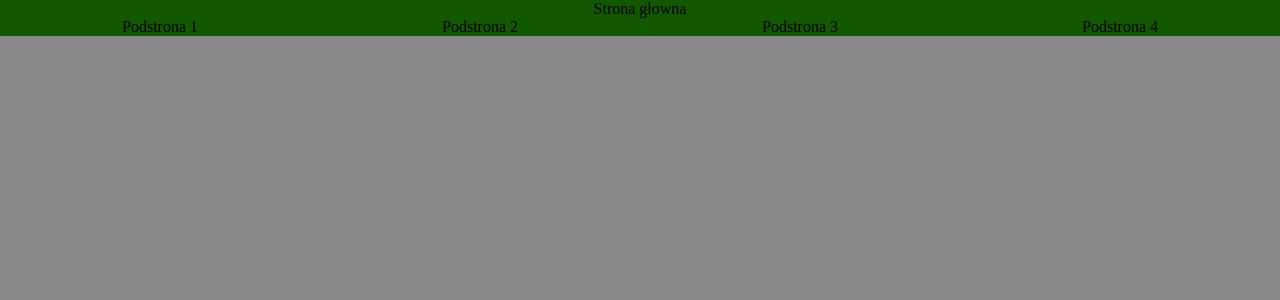
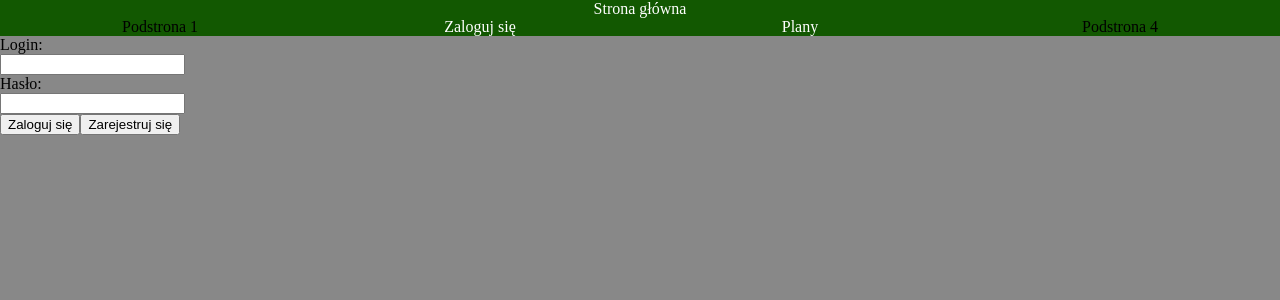
Before and after one commit to wasiluk-dev/planoramka, a React (Vite) app in the folder frontend/: page /login in a window 1280 px wide. Shown: the top 300 px of the page. Built offline with nearby package versions, Linux system fonts and the light colour scheme.

Commit message:
Login/Register form

```diff
--- a/frontend/package.json
+++ b/frontend/package.json
@@ -14,6 +14,8 @@
     "react-dom": "^18.3.1"
   },
   "devDependencies": {
+    "@rollup/plugin-typescript": "^11.1.6",
+    "@types/node": "^20.14.12",
     "@types/react": "^18.3.3",
     "@types/react-dom": "^18.3.0",
     "@typescript-eslint/eslint-plugin": "^7.15.0",
@@ -22,6 +24,7 @@
     "eslint": "^8.57.0",
     "eslint-plugin-react-hooks": "^4.6.2",
     "eslint-plugin-react-refresh": "^0.4.7",
+    "react-router-dom": "^6.25.1",
     "typescript": "^5.2.2",
     "vite": "^5.3.4"
   }
--- /dev/null
+++ b/frontend/src/App.tsx
@@ -0,0 +1,28 @@
+// src/App.jsx
+// import {BrowserRouter as Route, Router, Routes} from 'react-router-dom';
+// import NotFound from './NotFound';
+import React from "react";
+import Header from "./Header/Header.tsx";
+import {BrowserRouter, Route, Routes} from "react-router-dom";
+import Login from "./Login/Login.tsx";
+import NotFound from "./NotFound.tsx";
+import Home from "./Home/Home.tsx";
+import Plans from "./Plans/Plans.tsx";
+
+const App: React.FC = () => {
+    return (
+        <>
+            <Header/>
+            <BrowserRouter>
+                <Routes>
+                    <Route path='/' element={<Home/>} />
+                    <Route path='/plans' element={<Plans/>} />
+                    <Route path='login' element={<Login/>} />
+                    <Route path='*' element={<NotFound/>} />
+                </Routes>
+            </BrowserRouter>
+        </>
+    );
+};
+
+export default App;
--- a/frontend/src/Header/Header.tsx
+++ b/frontend/src/Header/Header.tsx
@@ -1,18 +1,19 @@
 import  './Header.css'
+import React from "react";
 
-const Header = () => {
+const Header: React.FC = () => {
     return(
         <div className="header">
-                Strona głowna
+            <a href='/'>Strona główna</a>
             <div className="headerSites">
                 <div className="block">
                     Podstrona 1
                 </div>
                 <div className="block">
-                    Podstrona 2
+                    <a href='/login'>Zaloguj się</a>
                 </div>
                 <div className="block">
-                    Podstrona 3
+                    <a href='/plans'>Plany</a>
                 </div>
                 <div className="block">
                     Podstrona 4
--- /dev/null
+++ b/frontend/src/Home/Home.tsx
@@ -0,0 +1,10 @@
+import React from "react";
+
+const Home: React.FC = () =>{
+    return(
+        <>
+            Witam w domu
+        </>
+    )
+}
+export default Home;
--- /dev/null
+++ b/frontend/src/Login/Login.tsx
@@ -0,0 +1,34 @@
+import React from "react";
+
+const Login: React.FC = () =>{
+    let name: string | null = null;
+    let pass: string | null = null;
+
+    const login = () => {
+        const nameElement = document.getElementById('name') as HTMLInputElement | null;
+        const passElement = document.getElementById('pass') as HTMLInputElement | null;
+        if (nameElement && nameElement.value && passElement && passElement.value) {
+            name= nameElement.value;
+            pass= passElement.value;
+        }
+        console.log(name);
+        console.log(pass);
+    }
+
+    const register = () =>{
+        console.log("Zarejestrowałeś się mordo");
+    }
+ return(
+     <>
+         <form>
+             <label htmlFor="name">Login:</label><br/>
+             <input type="text" id="name" name="name"/><br/>
+             <label htmlFor="lname">Hasło:</label><br/>
+             <input type="password" id="pass" name="pass"/>
+         </form>
+         <button name='login' onClick={login}>Zaloguj się</button>
+         <button name='register' onClick={register}>Zarejestruj się</button>
+     </>
+ )
+}
+export default Login;
--- /dev/null
+++ b/frontend/src/NotFound.tsx
@@ -0,0 +1,12 @@
+import React from "react";
+import './index.css'
+
+const NotFound: React.FC = () => {
+    return (
+        <div className="not-found">
+            <h1>404 - Nie ma czego plądrować</h1>
+        </div>
+    );
+};
+
+export default NotFound;
--- /dev/null
+++ b/frontend/src/Plans/Plans.tsx
@@ -0,0 +1,10 @@
+import React from "react";
+
+const Plans: React.FC = () =>{
+    return(
+        <>
+            Plany tutaj, nwm
+        </>
+    )
+}
+export default Plans;
--- a/frontend/src/index.css
+++ b/frontend/src/index.css
@@ -4,3 +4,11 @@
 body{
   margin: 0;
 }
+
+.not-found{
+  color: red;
+}
+a{
+  text-decoration: none;
+  color: white;
+}
--- a/frontend/src/main.tsx
+++ b/frontend/src/main.tsx
@@ -1,10 +1,10 @@
 import React from 'react'
 import ReactDOM from 'react-dom/client'
+import App from './App.tsx'
 import './index.css'
-import Header from "./Header/Header.tsx";
 
 ReactDOM.createRoot(document.getElementById('root')!).render(
   <React.StrictMode>
-      <Header/>
+    <App />
   </React.StrictMode>,
 )
--- a/frontend/tsconfig.app.json
+++ b/frontend/tsconfig.app.json
@@ -7,6 +7,7 @@
     "lib": ["ES2020", "DOM", "DOM.Iterable"],
     "module": "ESNext",
     "skipLibCheck": true,
+
 
     /* Bundler mode */
     "moduleResolution": "bundler",
--- a/frontend/tsconfig.node.json
+++ b/frontend/tsconfig.node.json
@@ -7,7 +7,9 @@
     "moduleResolution": "bundler",
     "allowSyntheticDefaultImports": true,
     "strict": true,
-    "noEmit": true
+    "noEmit": true,
+    "types": ["node"],
+    "typeRoots": ["./node_modules/@types", "./path/to/custom/declarations"]
   },
   "include": ["vite.config.ts"]
 }
```
Also changed, not shown: frontend/src/Header/HeaderBlock/Block.tsx (+6 -2 lines), 1 other file (tests, documents, lock files or other folders).
